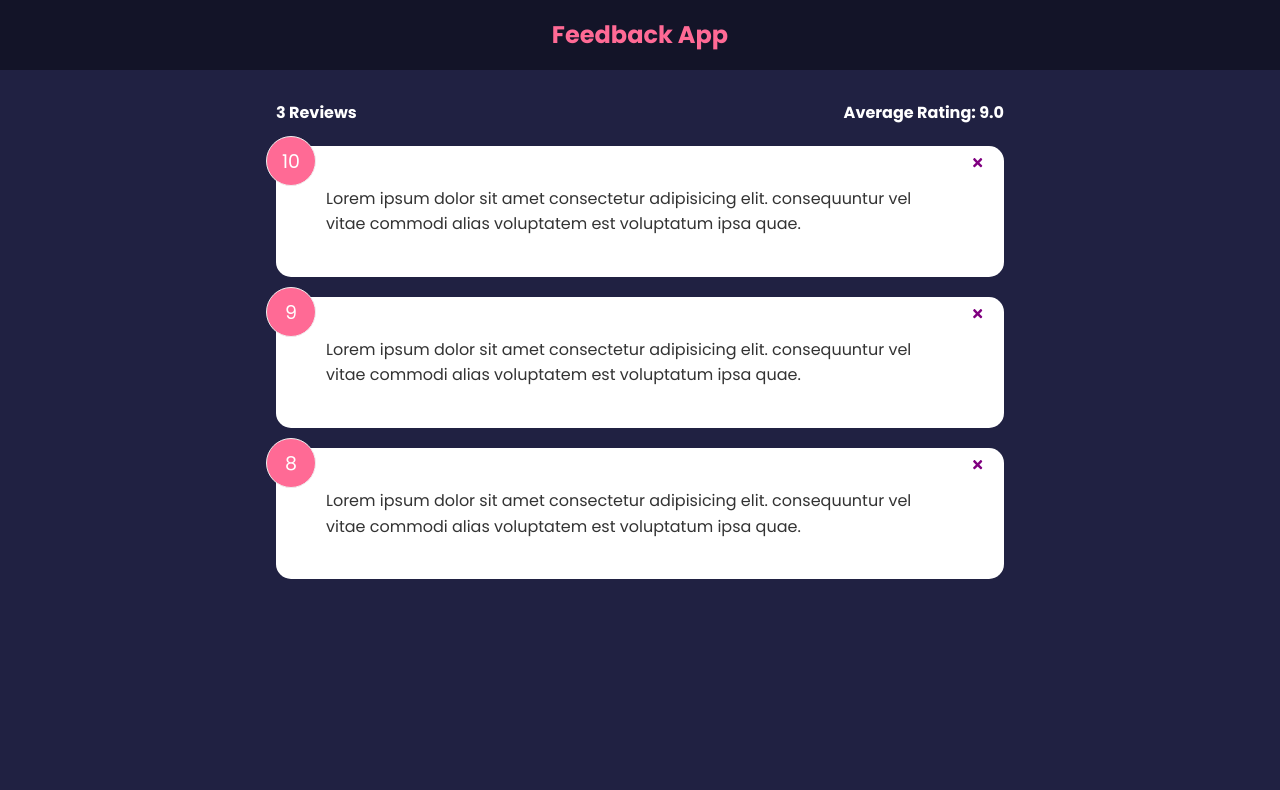
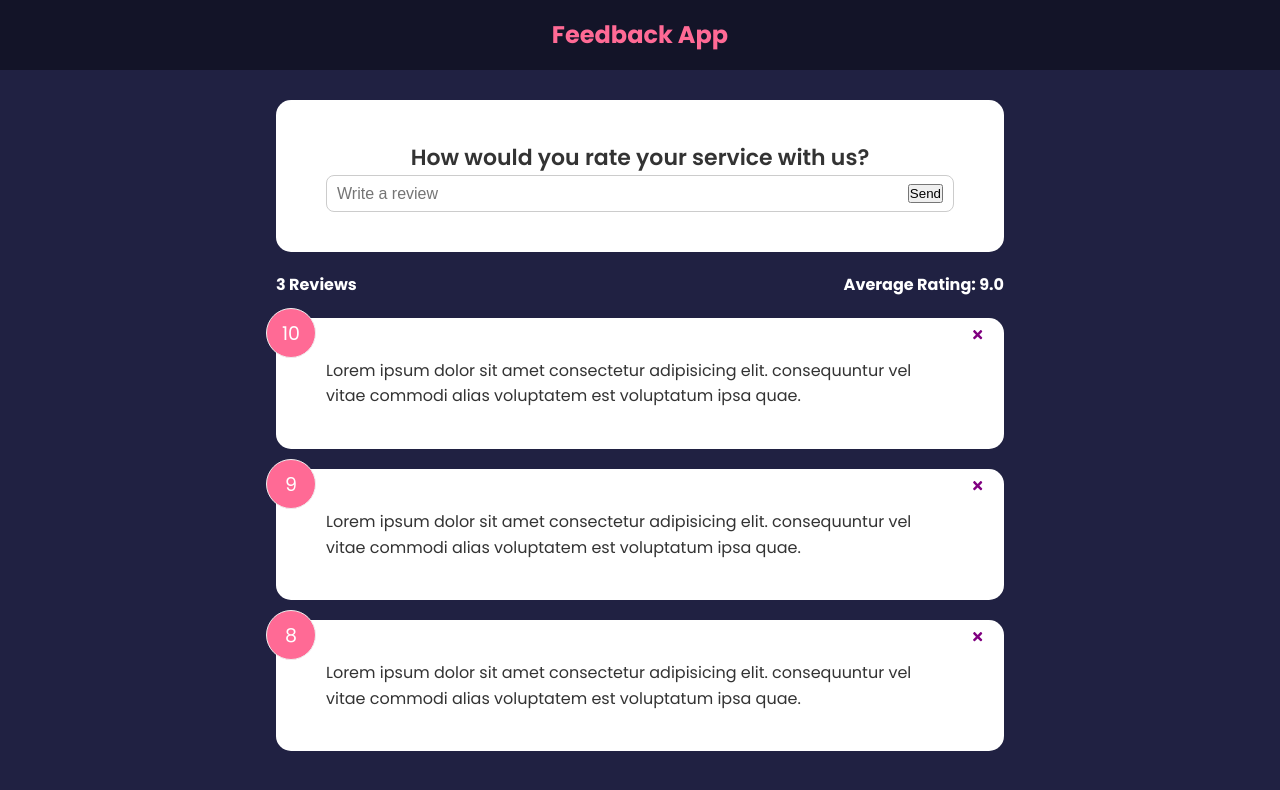
Before and after one commit to aappau/feedback-app, a React (Create React App) app: page / in a window 1280 px wide. Shown: the top 790 px of the page. Built offline with nearby package versions, Linux system fonts and the light colour scheme.

Commit message:
form input and state

```diff
--- a/src/App.js
+++ b/src/App.js
@@ -3,6 +3,7 @@
 import Header from './components/Layout/Header';
 import FeedbackList from './components/Feedback/FeedbackList';
 import FeedbackStats from './components/Feedback/FeedbackStats';
+import FeedbackForm from './components/Feedback/FeedbackForm';
 
 function App() {
     const [feedback, setFeedback] = useState(seed);
@@ -18,8 +19,8 @@
             <Header />
 
             <div className="container">
+                <FeedbackForm />
                 <FeedbackStats feedback={feedback} />
-
                 <FeedbackList feedback={feedback} handleDelete={deleteFeedback} />
             </div>
         </>
--- /dev/null
+++ b/src/components/Feedback/FeedbackForm.jsx
@@ -0,0 +1,25 @@
+import { useState } from 'react';
+import Card from '../Layout/Card';
+
+const FeedbackForm = () => {
+    const [text, setText] = useState('');
+
+    const handleTextChange = (e) => {
+        setText(e.target.value);
+    };
+
+    return (
+        <Card>
+            <form>
+                <h2>How would you rate your service with us?</h2>
+                {/* @todo: rating select component */}
+                <div className="input-group">
+                    <input type="text" placeholder="Write a review" value={text} onChange={handleTextChange} />
+                    <button type="submit">Send</button>
+                </div>
+            </form>
+        </Card>
+    );
+};
+
+export default FeedbackForm;
--- a/src/components/Feedback/FeedbackStats.jsx
+++ b/src/components/Feedback/FeedbackStats.jsx
@@ -17,7 +17,7 @@
 };
 
 FeedbackStats.propTypes = {
-    feeback: PropTypes.array.isRequired,
+    feeback: PropTypes.array,
 };
 
 export default FeedbackStats;
```
